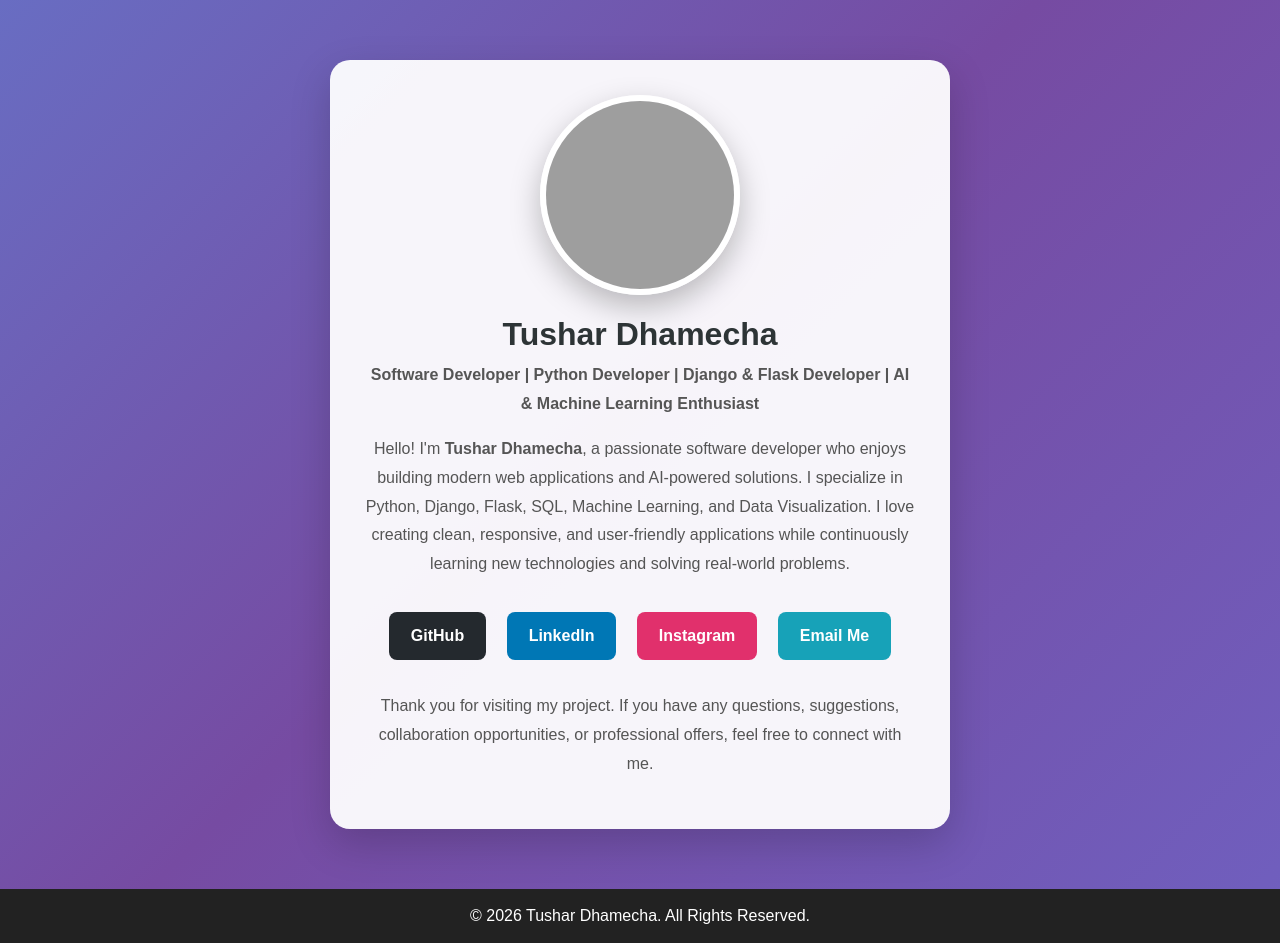
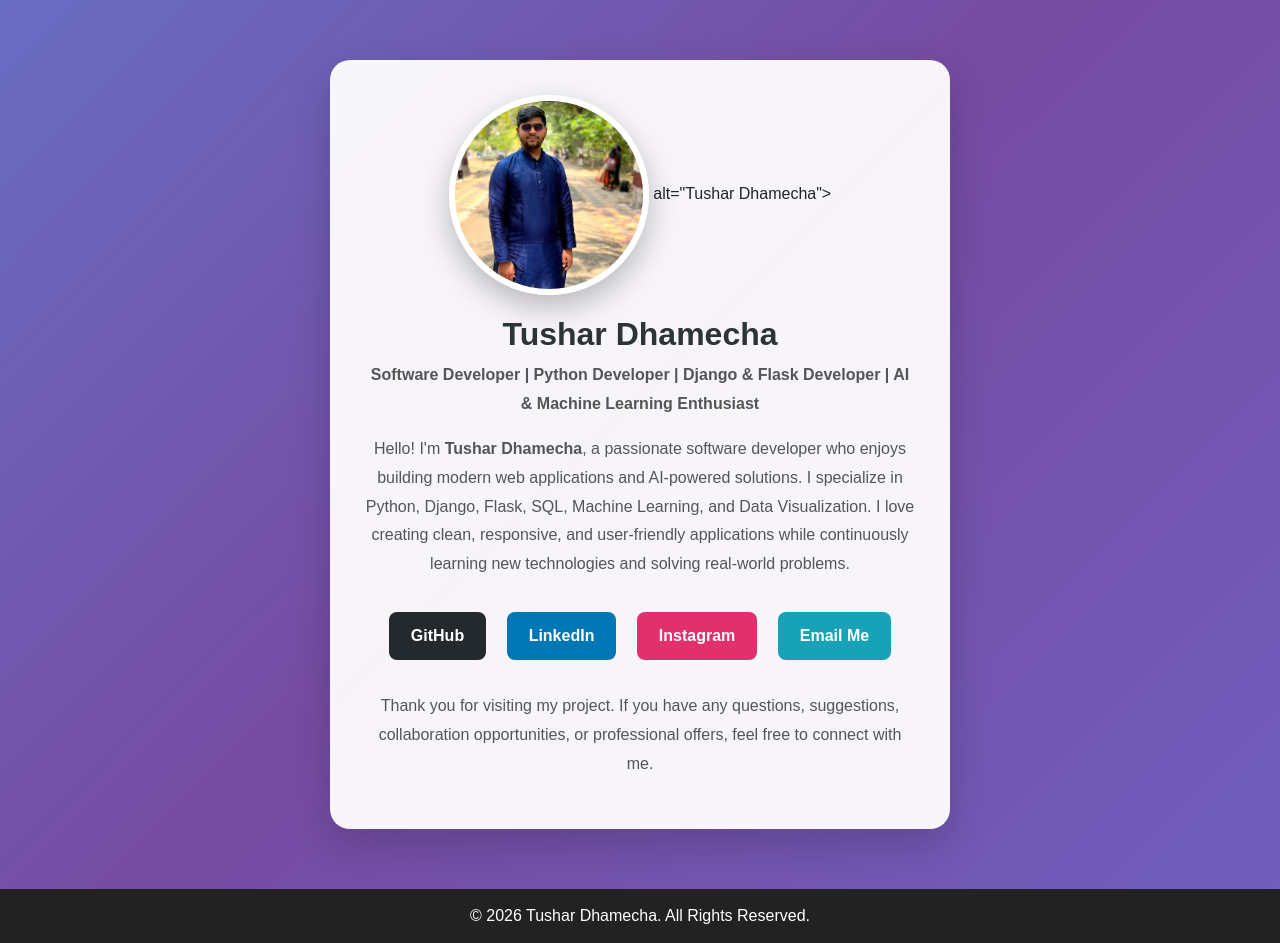
Before and after one commit to ImTusharr/ShareYourResipe, a Django app: page /contact/ in a window 1280 px wide. Run offline with Django 5.2, Linux system fonts and the light colour scheme; grey boxes are pictures that could not be loaded.

Commit message:
Change image source to MEDIA_URL in contact.html
Updated image source in contact.html to use MEDIA_URL.

```diff
--- a/RecipeManager-main/home/templates/contact.html
+++ b/RecipeManager-main/home/templates/contact.html
@@ -165,7 +165,7 @@
 <div class="profile-card">
 
     <!-- Your Image -->
-    <img src="https://i.postimg.cc/bvmDczvP/Whats-App-Image-2026-05-18-at-9-15-53-PM.jpg"
+    <img src="{{ MEDIA_URL }}recipes/developer.png" alt="Tushar Dhamecha">
          alt="Tushar Dhamecha">
 
     <h1>Tushar Dhamecha</h1>
```
